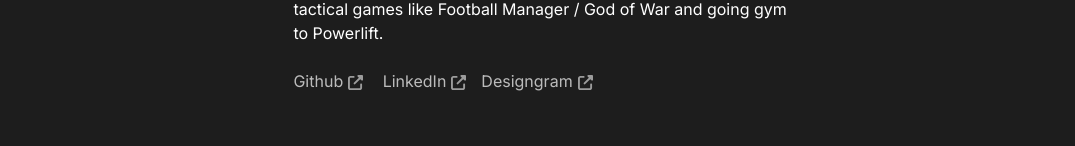
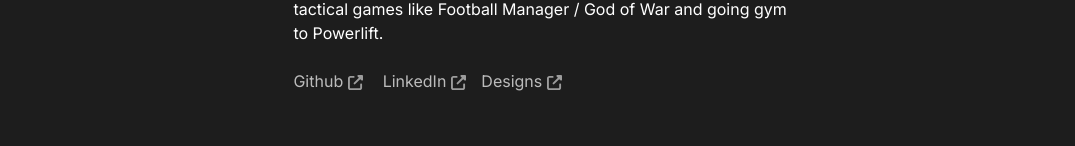
Before and after one commit to Nathan-47/nathanparchment.com-v03, a React (Create React App) app: page /about in a window 1280 px wide. Shown: the part 806-952 px from the top of the page, without its empty margins (97-1172 px from the left). Built offline with nearby package versions, Linux system fonts and the light colour scheme; a web font is replaced by a local one.

Commit message:
Update about.js

```diff
--- a/src/pages/about.js
+++ b/src/pages/about.js
@@ -65,7 +65,7 @@ useEffect (() => {
 
       <a className='tool-link2' href='https://www.linkedin.com/in/nathanparchment/'>LinkedIn<svg className='embed' alt='link to linkedin'  xmlns="http://www.w3.org/2000/svg" viewBox="0 0 512 512"><path d="M352 0c-12.9 0-24.6 7.8-29.6 19.8s-2.2 25.7 6.9 34.9L370.7 96 201.4 265.4c-12.5 12.5-12.5 32.8 0 45.3s32.8 12.5 45.3 0L416 141.3l41.4 41.4c9.2 9.2 22.9 11.9 34.9 6.9s19.8-16.6 19.8-29.6V32c0-17.7-14.3-32-32-32H352zM80 32C35.8 32 0 67.8 0 112V432c0 44.2 35.8 80 80 80H400c44.2 0 80-35.8 80-80V320c0-17.7-14.3-32-32-32s-32 14.3-32 32V432c0 8.8-7.2 16-16 16H80c-8.8 0-16-7.2-16-16V112c0-8.8 7.2-16 16-16H192c17.7 0 32-14.3 32-32s-14.3-32-32-32H80z"/></svg></a>
 
-      <a className='tool-link2' href='https://www.instagram.com/mentparch_/'>Designgram<svg className='embed' alt='link to UI/UX designs on my Instagram'  xmlns="http://www.w3.org/2000/svg" viewBox="0 0 512 512"><path d="M352 0c-12.9 0-24.6 7.8-29.6 19.8s-2.2 25.7 6.9 34.9L370.7 96 201.4 265.4c-12.5 12.5-12.5 32.8 0 45.3s32.8 12.5 45.3 0L416 141.3l41.4 41.4c9.2 9.2 22.9 11.9 34.9 6.9s19.8-16.6 19.8-29.6V32c0-17.7-14.3-32-32-32H352zM80 32C35.8 32 0 67.8 0 112V432c0 44.2 35.8 80 80 80H400c44.2 0 80-35.8 80-80V320c0-17.7-14.3-32-32-32s-32 14.3-32 32V432c0 8.8-7.2 16-16 16H80c-8.8 0-16-7.2-16-16V112c0-8.8 7.2-16 16-16H192c17.7 0 32-14.3 32-32s-14.3-32-32-32H80z"/></svg></a>
+      <a className='tool-link2' href='https://www.instagram.com/mentparch_/'>Designs<svg className='embed' alt='link to UI/UX designs on my Instagram'  xmlns="http://www.w3.org/2000/svg" viewBox="0 0 512 512"><path d="M352 0c-12.9 0-24.6 7.8-29.6 19.8s-2.2 25.7 6.9 34.9L370.7 96 201.4 265.4c-12.5 12.5-12.5 32.8 0 45.3s32.8 12.5 45.3 0L416 141.3l41.4 41.4c9.2 9.2 22.9 11.9 34.9 6.9s19.8-16.6 19.8-29.6V32c0-17.7-14.3-32-32-32H352zM80 32C35.8 32 0 67.8 0 112V432c0 44.2 35.8 80 80 80H400c44.2 0 80-35.8 80-80V320c0-17.7-14.3-32-32-32s-32 14.3-32 32V432c0 8.8-7.2 16-16 16H80c-8.8 0-16-7.2-16-16V112c0-8.8 7.2-16 16-16H192c17.7 0 32-14.3 32-32s-14.3-32-32-32H80z"/></svg></a>
       </p>
       </p>
       <br />
```
